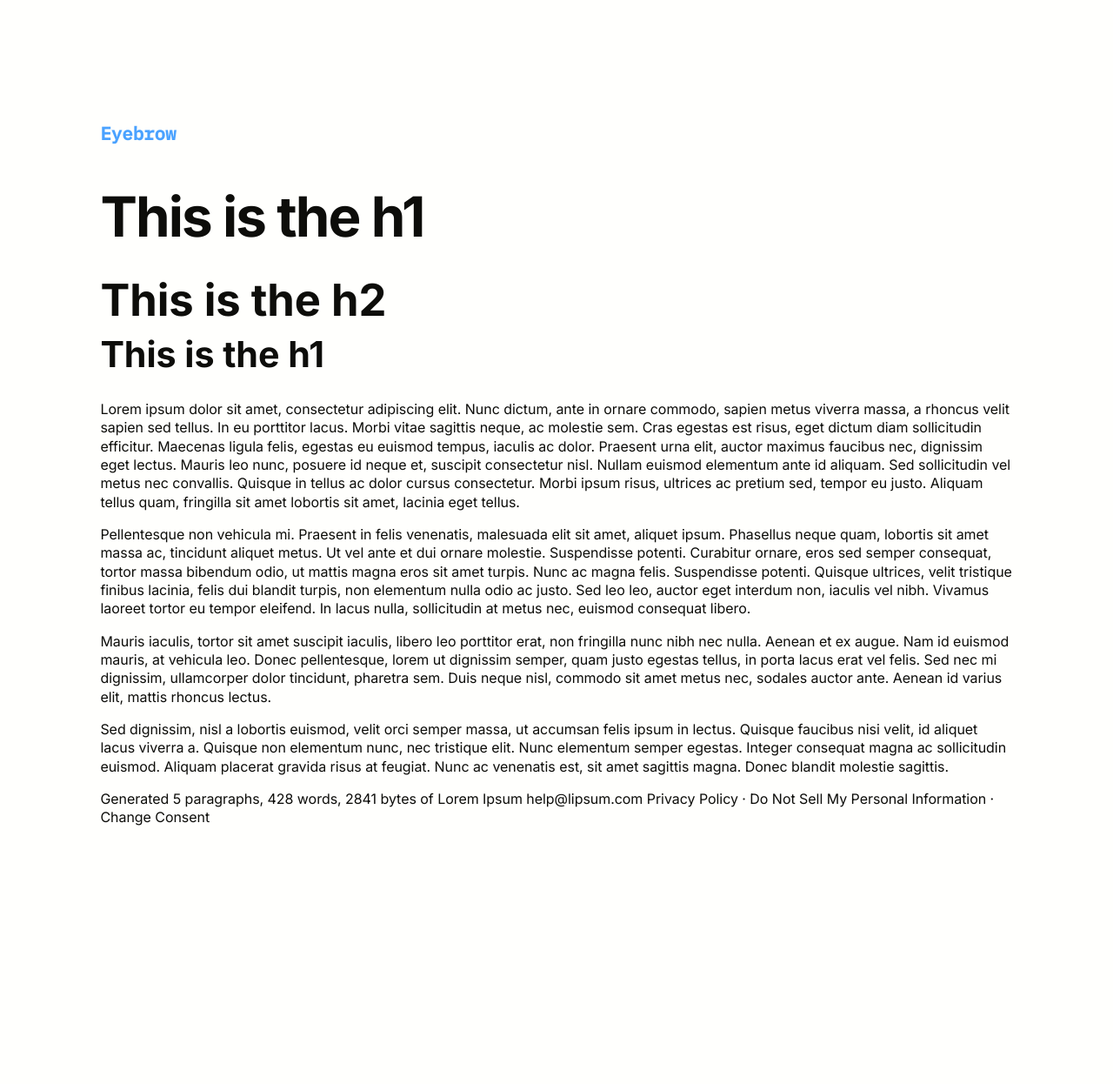
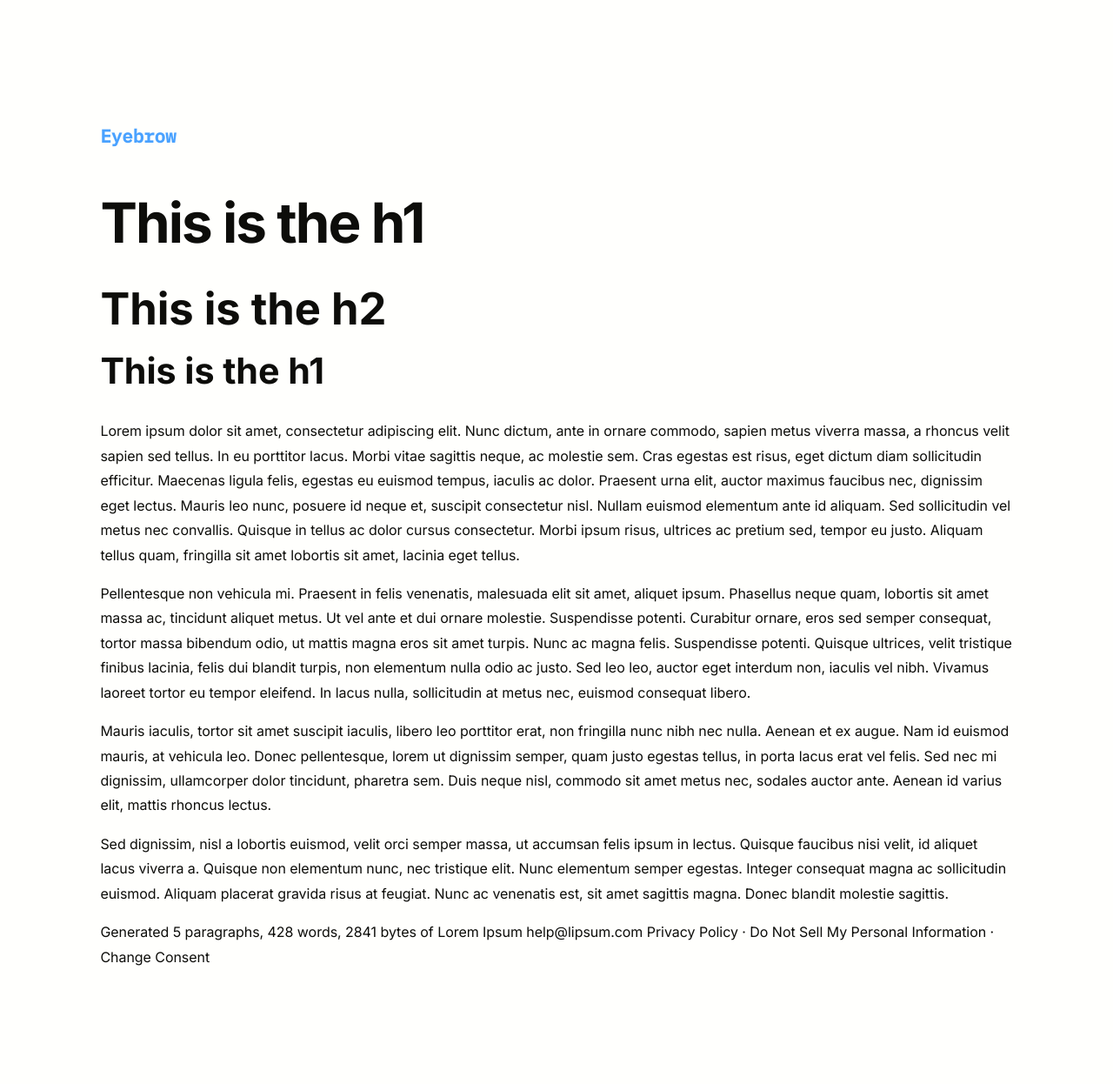
Before and after one commit to krlmnz/krlmnz, a Jekyll site: the page index.html, which Jekyll copies as it is, in a window 1280 px wide. Shown: the whole page at 87% size. Built offline with Jekyll 4.4.1, drawn with Linux system fonts in a browser that asks for light colours; before the commit the page ends 1082 px from its top, so only the background shows below that.

Commit message:
Update index.html

```diff
--- a/index.html
+++ b/index.html
@@ -99,7 +99,7 @@ body, p {
   color: var(--text);
   font-family: 'Inter', sans-serif;
   font-size: 1rem;
-  line-height: 1.333rem;
+  line-height: 1.777rem;
   letter-spacing: -0.003em;
   font-weight: 400;
 }
```
